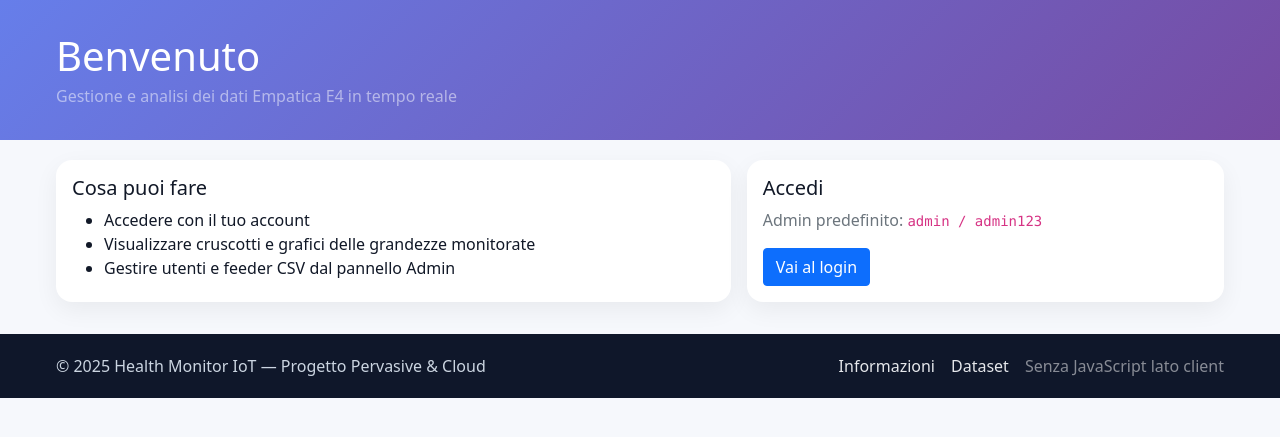
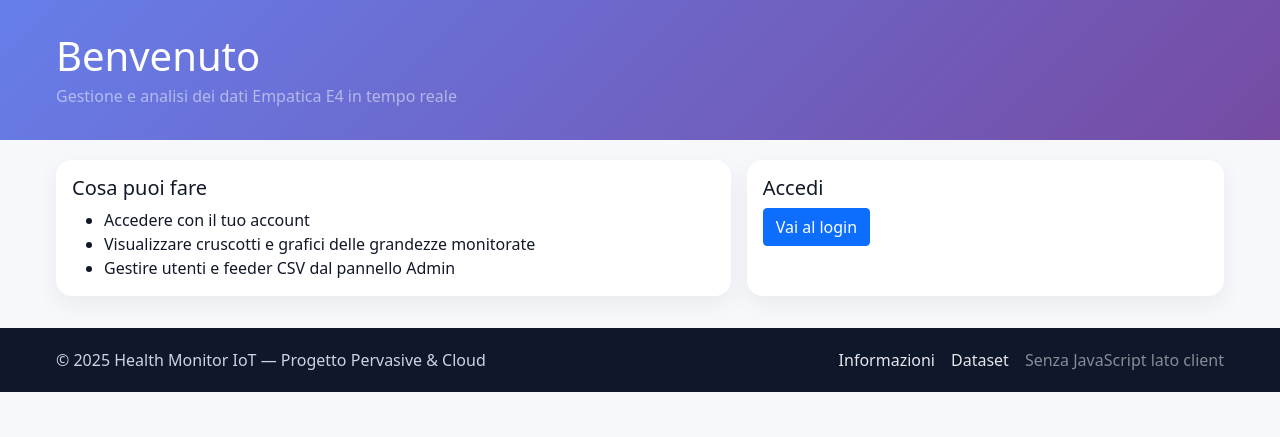
Before and after one commit to Mattia2001-eng/progetto_mamei, a Flask app: page / in a window 1280 px wide. Shown: the part 56-493 px from the top of the page. Run offline with Flask 3, Linux system fonts and the light colour scheme.

Commit message:
Update index.html

```diff
--- a/app/templates/index.html
+++ b/app/templates/index.html
@@ -20,7 +20,6 @@
       <div class="card h-100">
         <div class="card-body">
           <h5 class="mb-2">Accedi</h5>
-          <p class="text-muted">Admin predefinito: <code>admin / admin123</code></p>
           <a href="/login" class="btn btn-primary">Vai al login</a>
         </div>
       </div>
```
